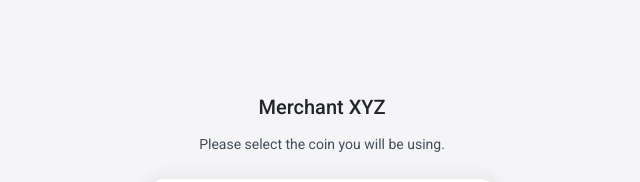
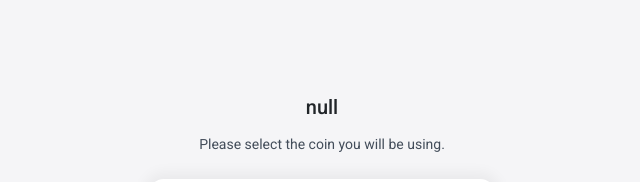
Before and after one commit to colinear-labs/payment-widget, a Svelte app: page / in a window 1280 px wide. Shown: the top 182 px of the page, without its empty margins (318-958 px from the left). Built offline with nearby package versions, Linux system fonts and the light colour scheme.

Commit message:
start using context for all globals

```diff
--- a/src/App.svelte
+++ b/src/App.svelte
@@ -7,9 +7,10 @@ import { setContext } from 'svelte';
   import PaymentView from './views/PaymentView.svelte'
 
   const urlParams = new URLSearchParams(window.location.search)
-  export const metadata = urlParams.get('data')
 
   setContext('language', 'en')
+  setContext('metadata', urlParams.get('data'))
+  setContext('merchantName', urlParams.get('merchantName'))
 
   const routes = {
     '/': CurrencyListView,
--- a/src/views/CurrencyListView.svelte
+++ b/src/views/CurrencyListView.svelte
@@ -1,7 +1,8 @@
 <script>
   import { push, replace } from 'svelte-spa-router'
   import { stringify } from 'qs'
-import LanguageDropdown from '../components/LanguageDropdown.svelte'
+  import LanguageDropdown from '../components/LanguageDropdown.svelte'
+import { getContext } from 'svelte';
 
   let searchQuery = ''
 
@@ -160,7 +161,7 @@ import LanguageDropdown from '../components/LanguageDropdown.svelte'
   }
 </style>
 
-<h1>Merchant XYZ</h1>
+<h1>{getContext('merchantName')}</h1>
 <h3>Please select the coin you will be using.</h3>
 <div class="content">
   <header>
```
